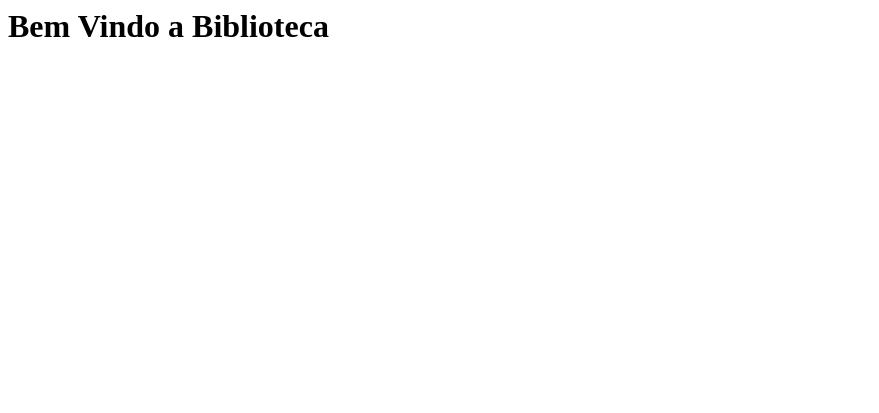
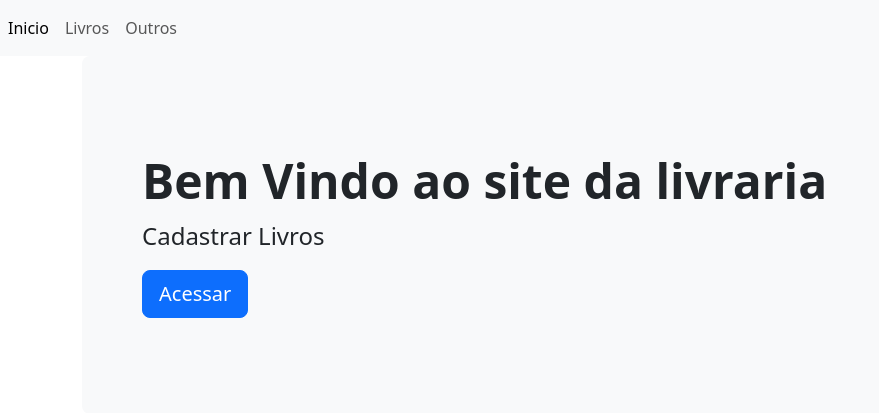
Before and after one commit to celsodiehl/crud-python-com-django, a Django app: page / in a window 1280 px wide. Shown: the top 413 px of the page, without its empty margins (0-879 px from the left). Run offline with Django 5.2, Linux system fonts and the light colour scheme.

Commit message:
Arrumado links entre páginas

```diff
--- a/sistema/livraria/templates/base.html
+++ b/sistema/livraria/templates/base.html
@@ -31,9 +31,9 @@
 
         <nav class="navbar navbar-expand navbar-light bg-light">
             <div class="nav navbar-nav">
-                <a class="nav-item nav-link active" href="#">Inicio</a>
-                <a class="nav-item nav-link" href="#">Livros</a>
-                <a class="nav-item nav-link" href="#">Outros</a>
+                <a class="nav-item nav-link active" href="{% url 'inicio' %}">Inicio</a>
+                <a class="nav-item nav-link" href="{% url 'livros' %}">Livros</a>
+                <a class="nav-item nav-link" href="{% url 'outros' %}">Outros</a>
             </div>
         </nav>
 
--- /dev/null
+++ b/sistema/livraria/templates/paginas/inicio.html
@@ -0,0 +1,19 @@
+{% extends "base.html" %}
+
+{% block titulo %} Inicio {% endblock %}
+
+{% block conteudo %}
+
+<div class="p-5 mb-4 bg-light rounded-3">
+    <div class="container-fluid py-5">
+        <h1 class="display-5 fw-bold">Bem Vindo ao site da livraria</h1>
+        <p class="col-md-8 fs-4">Cadastrar Livros</p>
+
+        <button class="btn btn-primary btn-lg" type="button">
+            Acessar
+        </button>
+    </div>
+</div>
+
+
+{% endblock %}
--- a/sistema/livraria/urls.py
+++ b/sistema/livraria/urls.py
@@ -5,5 +5,5 @@ from . import views
 urlpatterns = [ #Quando u usuário acessar a localhost ele redireciona p/ view inicio
     path('', views.inicio, name='inicio'),
     path('outros', views.outros, name='outros'), #Chamada de seção/página outros
-    path('livros', views.livros, name='livros') #Rota para livros
+    path('livros', views.livros, name='livros'), #Rota para livros
 ]
--- a/sistema/livraria/views.py
+++ b/sistema/livraria/views.py
@@ -4,7 +4,7 @@ from django.http import HttpResponse
 # Create your views here.
 #Função inicio
 def inicio(request):
-    return HttpResponse("<h1>Bem Vindo a Biblioteca</h1>")
+    return render(request, 'paginas/inicio.html')
 #Função outros
 def outros(request):
     return render(request, 'paginas/outros.html')
```
